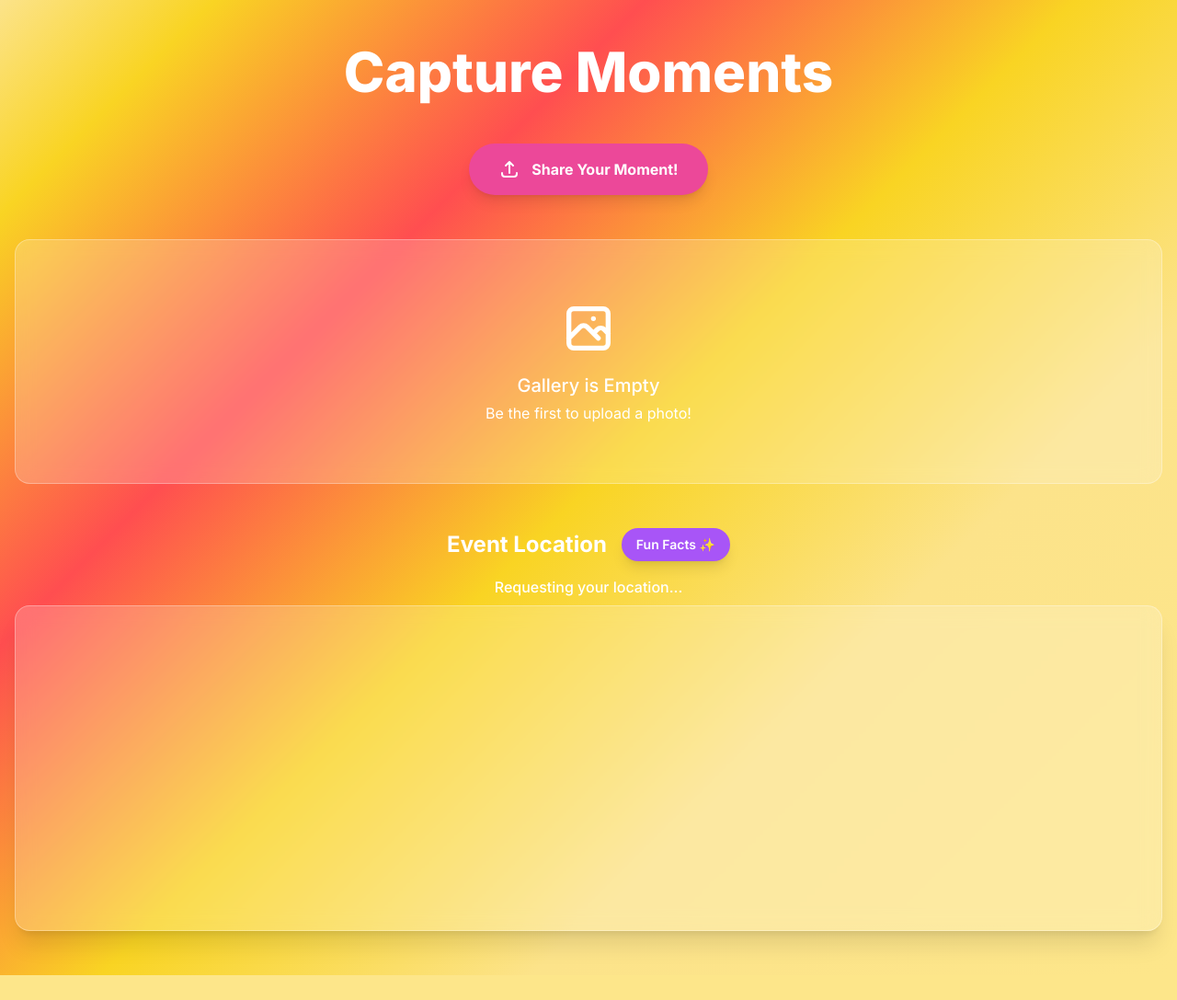
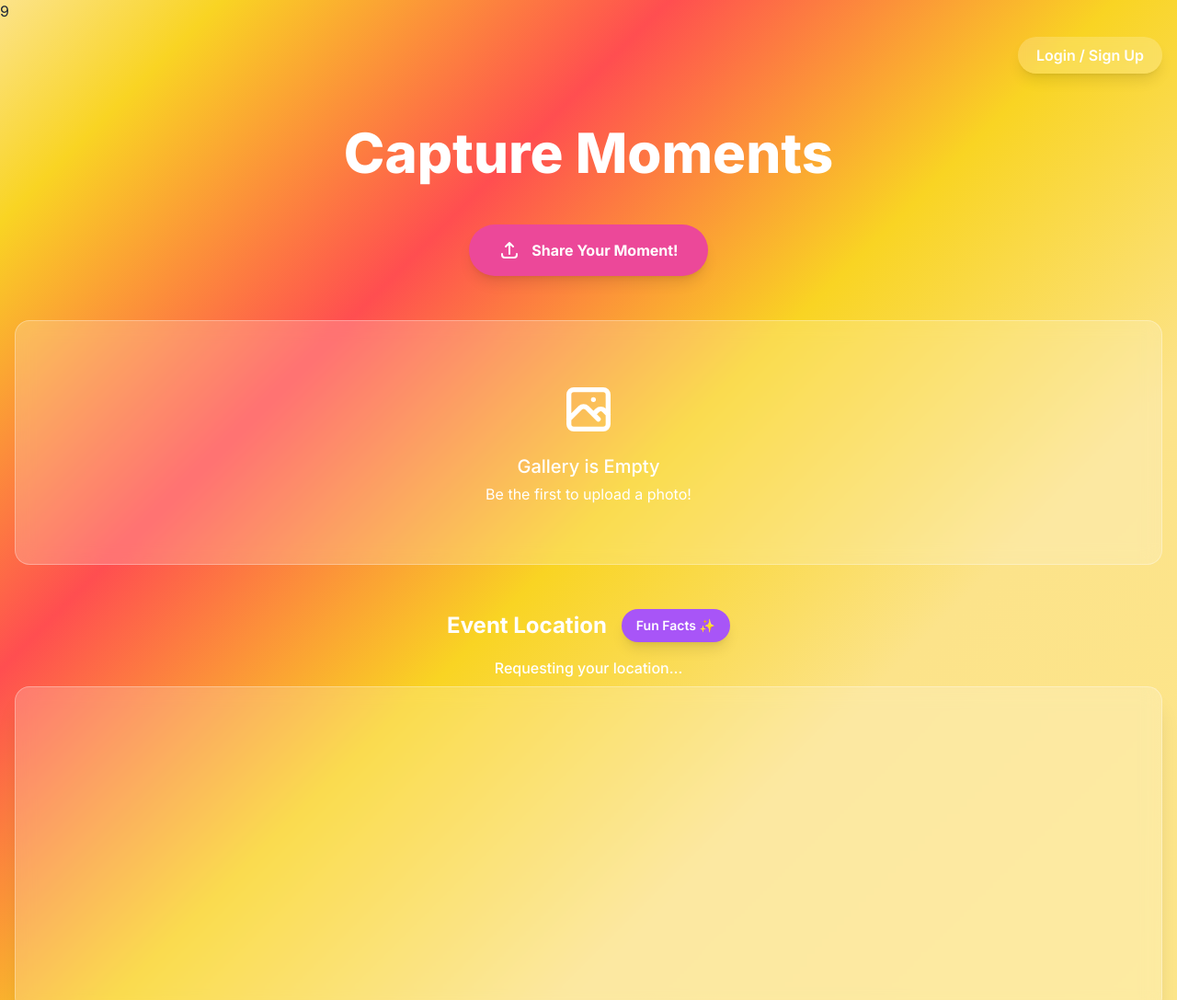
Before and after one commit to abdulaleemarshad1979/capture-moments, a plain HTML site: page index.html in a window 1280 px wide. Shown: the top 1087 px of the page at 92% size. Before the commit the page ends 1060 px from the top, so only its background shows below. Drawn offline with nearby package versions, Linux system fonts and the light colour scheme.

Commit message:
Update index.html

```diff
--- a/index.html
+++ b/index.html
@@ -9,7 +9,7 @@
 
     <!-- Google Fonts: Inter -->
     <link rel="preconnect" href="https://fonts.googleapis.com">
-    <link rel="preconnect" href="https://fonts.gstatic.com" crossorigin>
+    <link rel="preconnect" href="https://fonts.gstatic.com" crossorigin>9
     <link href="https://fonts.googleapis.com/css2?family=Inter:wght@400;500;600;700;800&display=swap" rel="stylesheet">
 
     <style>
@@ -49,9 +49,14 @@
 </head>
 <body class="text-gray-800">
 
-    <div class="container mx-auto px-4 py-8 md:py-12">
+    <div class="container mx-auto px-4 py-8 md:py-12 relative">
 
-        <header class="text-center mb-8 md:mb-12">
+        <!-- Login Button -->
+        <a href="./login.html" class="absolute top-4 right-4 bg-white/20 text-white font-semibold py-2 px-5 rounded-full shadow-lg hover:bg-white/30 focus:outline-none transition-all duration-300 backdrop-filter backdrop-blur-sm">
+            Login / Sign Up
+        </a>
+
+        <header class="text-center mb-8 md:mb-12 pt-16">
             <h1 class="text-4xl md:text-6xl font-extrabold text-white text-shadow-lg">Capture Moments</h1>
         </header>
 
```
